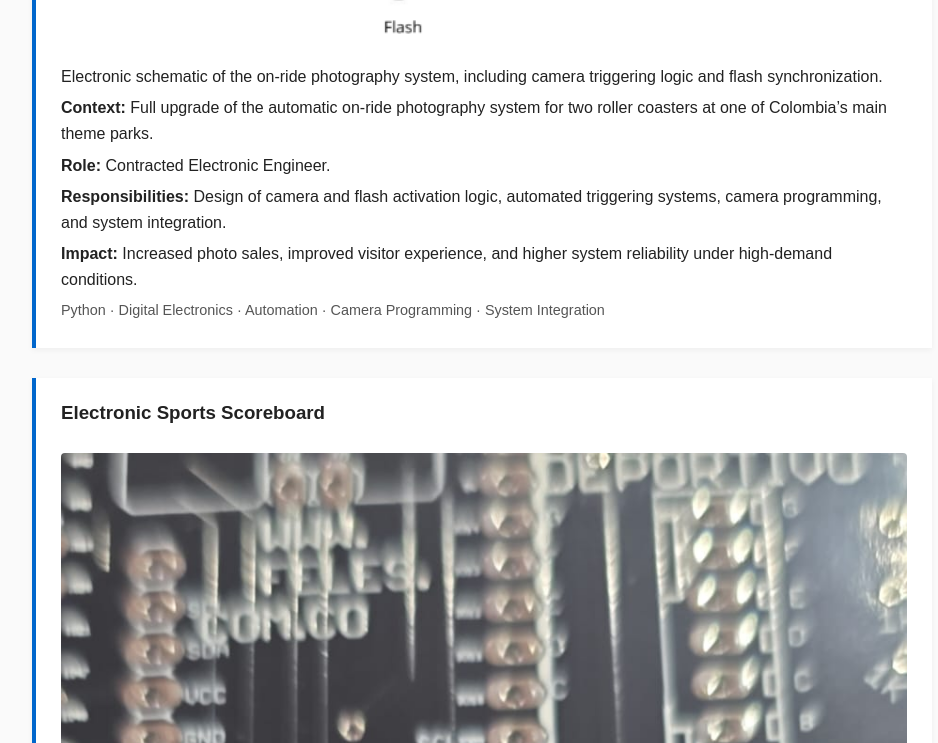
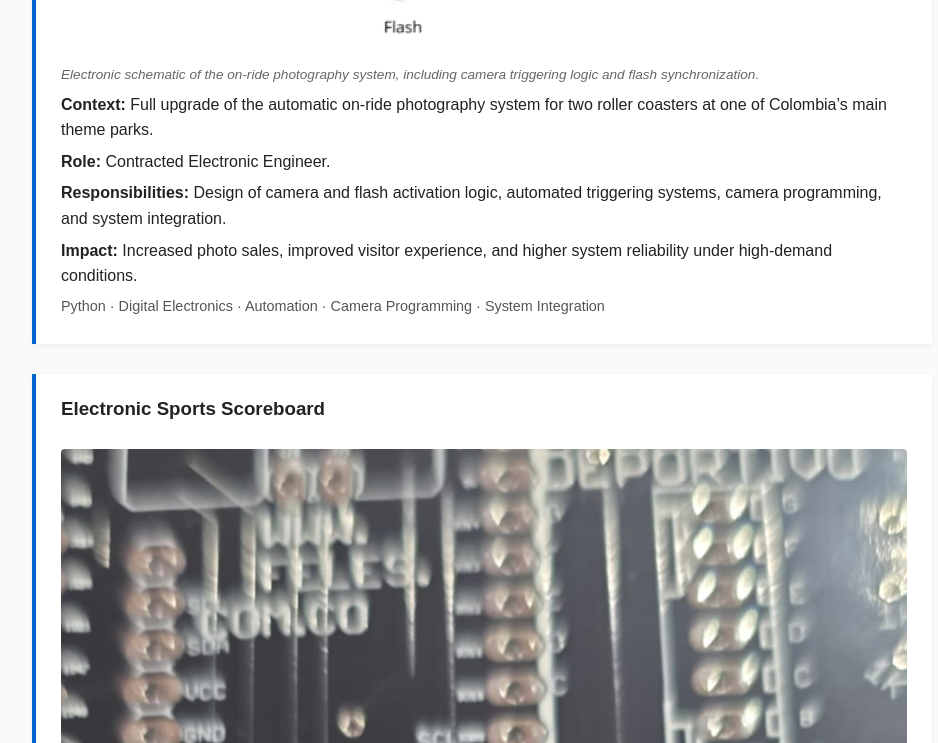
Before and after one commit to Pablito2324/pablosantiagoh.github.io, a plain HTML site: page index.html in a window 1280 px wide. Shown: the part 1317-2060 px from the top of the page, without its empty margins (158-1096 px from the left). Drawn offline with Linux system fonts and the light colour scheme.

Commit message:
Update style.css

```diff
--- a/style.css
+++ b/style.css
@@ -67,3 +67,10 @@ footer {
   color: #777;
   margin-top: 80px;
 }
+.caption {
+  font-size: 0.85em;
+  color: #666;
+  margin-top: -10px;
+  margin-bottom: 15px;
+  font-style: italic;
+}
```
